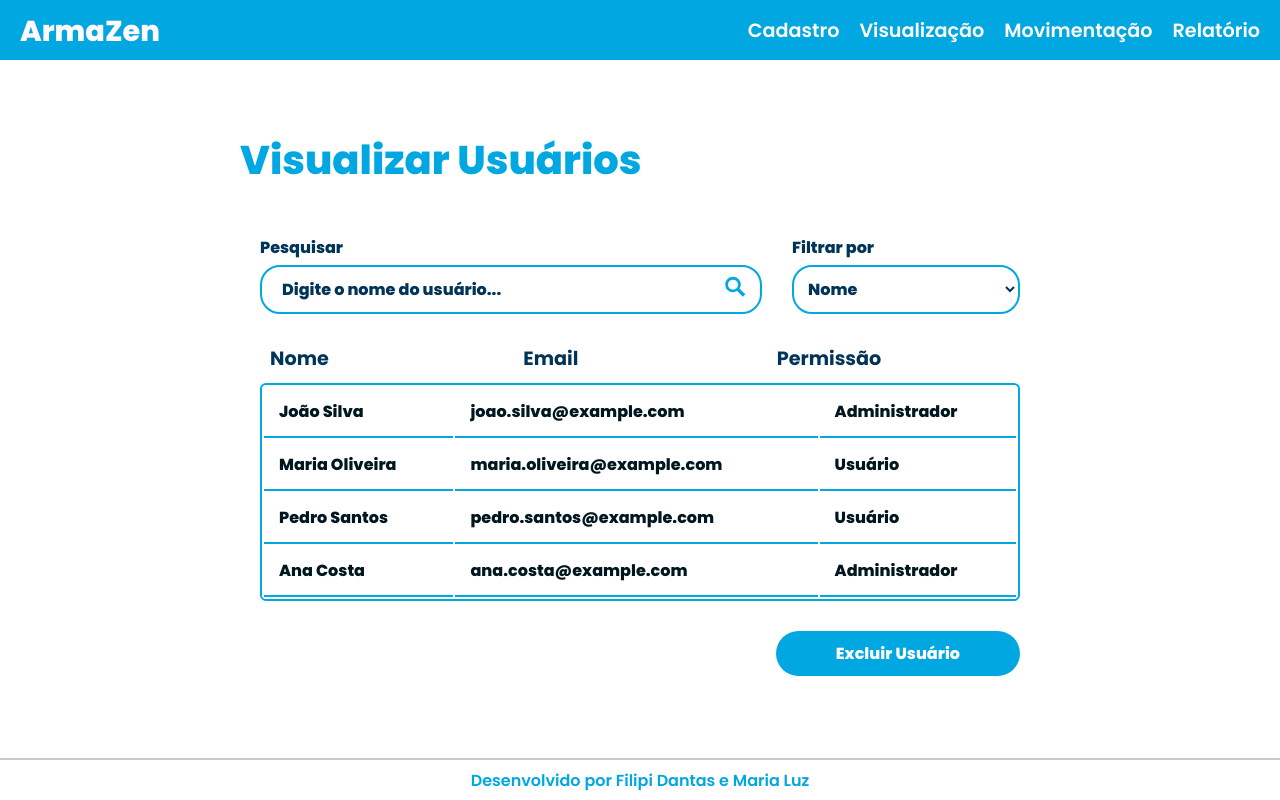
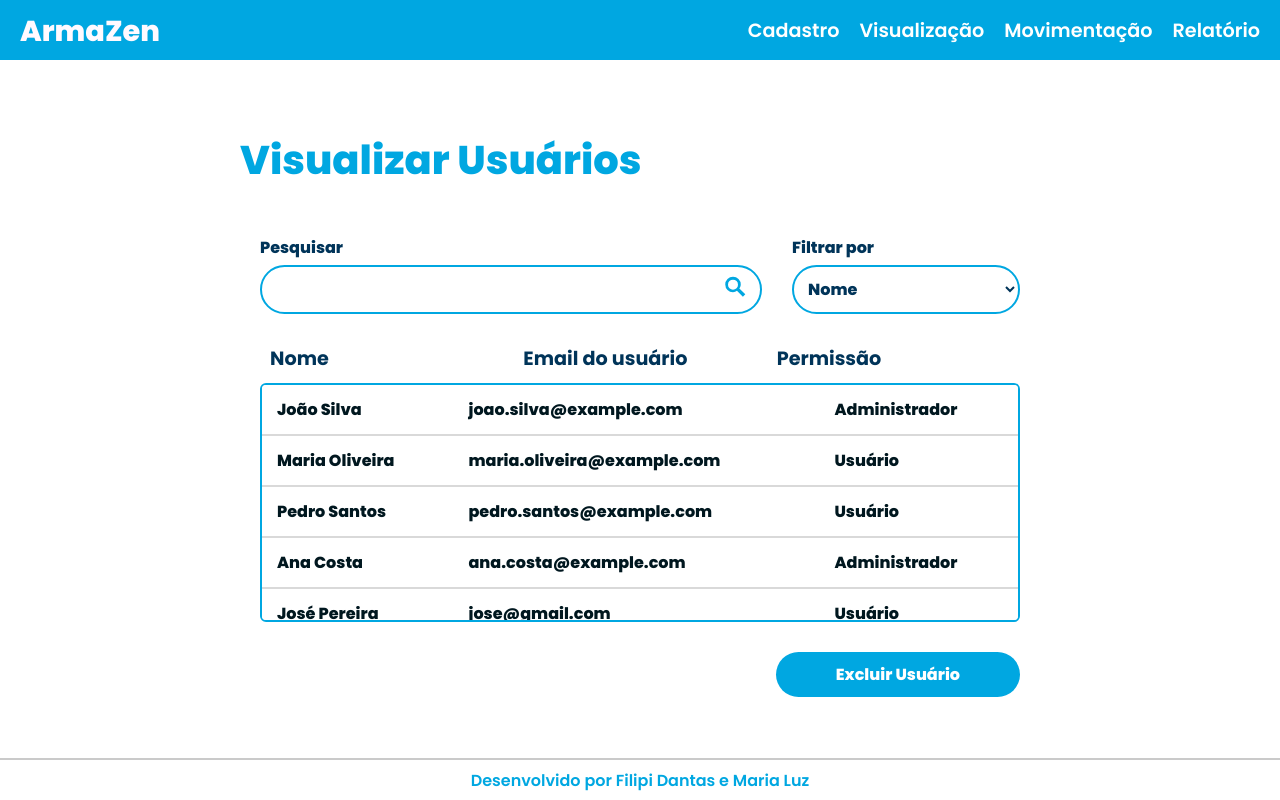
Before and after one commit to Filipi0/armaZen, a Next.js app: page /vizualizar-usuario in a window 1280 px wide. Built offline with nearby package versions, Linux system fonts and the light colour scheme.

Commit message:
Barra de rolagem adicionada na tabela de usuários cadastrados

```diff
--- a/src/pages/vizualizar-usuario.jsx
+++ b/src/pages/vizualizar-usuario.jsx
@@ -19,6 +19,10 @@ function VisualizarUsuarios() {
     { nome: 'Maria Oliveira', email: 'maria.oliveira@example.com', permissao: 'Usuário' },
     { nome: 'Pedro Santos', email: 'pedro.santos@example.com', permissao: 'Usuário' },
     { nome: 'Ana Costa', email: 'ana.costa@example.com', permissao: 'Administrador' },
+    { nome: 'José Pereira', email: 'jose@gmail.com', permissao: 'Usuário' },
+    { nome: 'Paula Souza', email: 'paulo.@gmail.com', permissao: 'Usuário' },
+    { nome: 'Carlos Lima', email: 'carlosLima@gmail.com', permissao: 'Administrador' },
+    { nome: 'Filipi Dantas', email: 'filipiD@gmail.com', permissao: 'Usuário' },
   ];
 
   return (
@@ -31,7 +35,7 @@ function VisualizarUsuarios() {
             <div className={styles.searchContainer}>
               <label htmlFor="search" className={styles.searchLabel}>Pesquisar</label>
               <div className={styles.searchInputContainer}>
-                <input type="text" id="search" name="search" placeholder="Digite o nome do usuário..." />
+                <input type="text" id="search" name="search" />
                 <button type="button" className={styles.searchIcon} onClick={handleSearch}>
                   <svg xmlns="http://www.w3.org/2000/svg" height="24" viewBox="0 96 960 960" width="24" fill="#00a7e1">
                     <path d="M796 1006 558 768q-33 28-74 42t-84 14q-130 0-220-90T90 514q0-130 90-220t220-90q130 0 220 90t90 220q0 44-14 84t-42 74l238 238-96 96ZM400 722q83 0 141.5-58.5T600 522q0-83-58.5-141.5T400 322q-83 0-141.5 58.5T200 522q0 83 58.5 141.5T400 722Z"/>
@@ -51,7 +55,7 @@ function VisualizarUsuarios() {
 
           <section className={styles.headerSection}>
             <div className={styles.headerItem}>Nome</div>
-            <div className={styles.headerItem}>Email</div>
+            <div className={styles.headerItem}>Email do usuário</div>
             <div className={styles.headerItem}>Permissão</div>
           </section>
 
--- a/src/styles/visualizar-usuarios.module.css
+++ b/src/styles/visualizar-usuarios.module.css
@@ -53,7 +53,7 @@
 .searchInputContainer input {
     width: 100%;
     padding: 10px 40px 10px 20px;
-    border-radius: 20px;
+    border-radius: 30px;
     border: 2px solid #00a7e1;
     font-size: 1rem;
 }
@@ -89,7 +89,7 @@
 
 .filterSelect {
     padding: 10px;
-    border-radius: 20px;
+    border-radius: 30px;
     border: 2px solid #00a7e1;
     background-color: #ffffff;
     font-size: 1rem;
@@ -121,19 +121,52 @@
     margin-right: 15rem;
     border: 2px solid #00a7e1;
     border-radius: 6px;
+    max-height: 235px;
+    overflow-y: auto;
 }
 
 .userTable {
     width: 100%;
+    border-collapse: collapse; /* Junta as bordas da tabela */
 }
 
 .userTable td {
     padding: 12px 15px;
     text-align: left;
-    border-bottom: 2px solid #00a7e1;
+    border-bottom: 2px solid #D9D9D9;
     background-color: #ffffff;
     color: #00171f;
     font-size: 1rem;
+}
+
+.userTable th {
+    background-color: #00a7e1; /* Cabeçalho da tabela com cor */
+    color: #ffffff;
+    padding: 12px 15px;
+    text-align: left;
+    font-size: 1.2rem;
+    position: sticky; /* Fixação do cabeçalho */
+    top: 0;
+    z-index: 1;
+}
+
+/* Estilo para a barra de rolagem dentro da tabela */
+.tableSection::-webkit-scrollbar {
+    width: 12px;
+}
+
+.tableSection::-webkit-scrollbar-track {
+    background: #f1f1f1;
+}
+
+.tableSection::-webkit-scrollbar-thumb {
+    background-color: #00a7e1;
+    border-radius: 20px;
+    border: 3px solid #f1f1f1;
+}
+
+.tableSection::-webkit-scrollbar-thumb:hover {
+    background-color: #003459;
 }
 
 /* Seção de ação */
```
